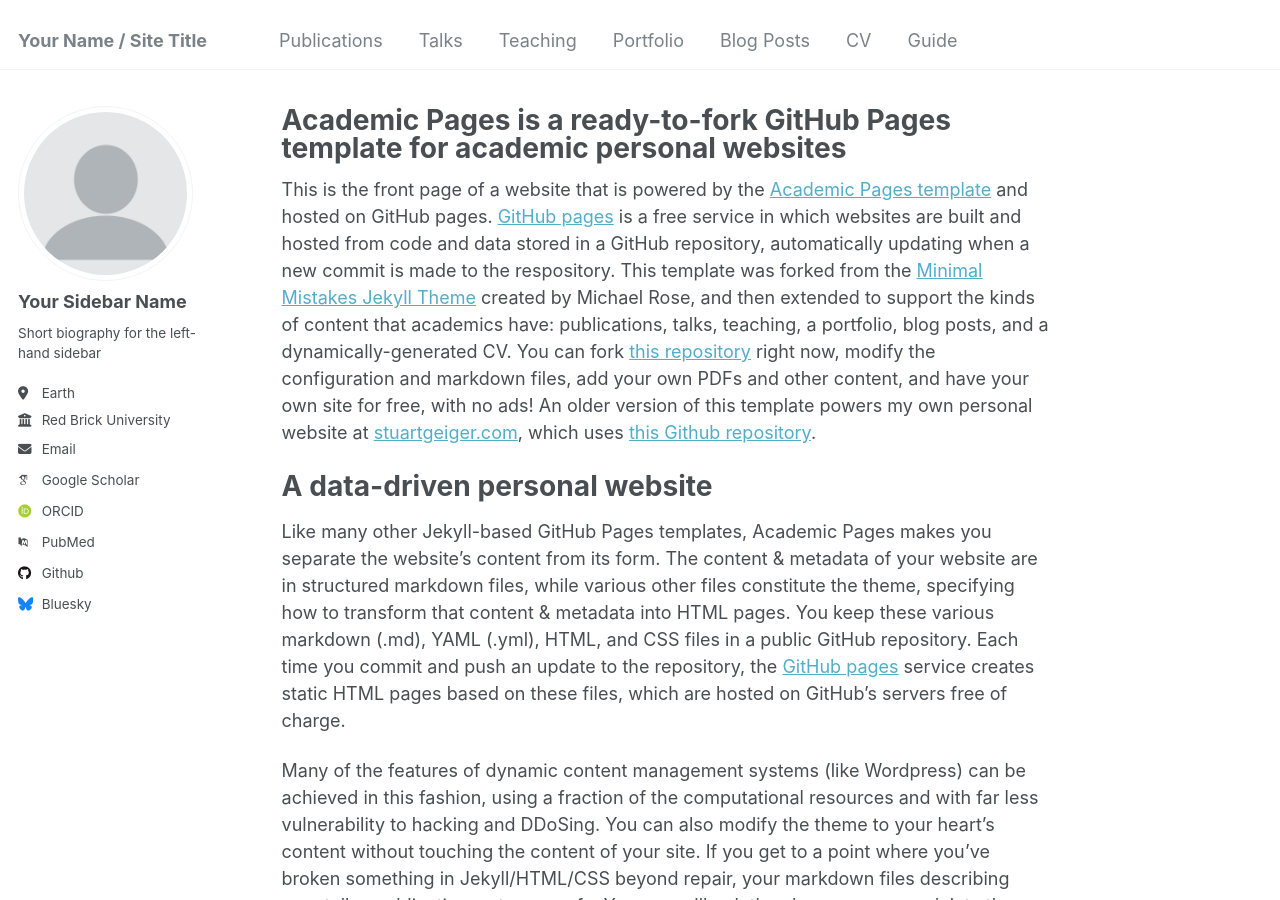
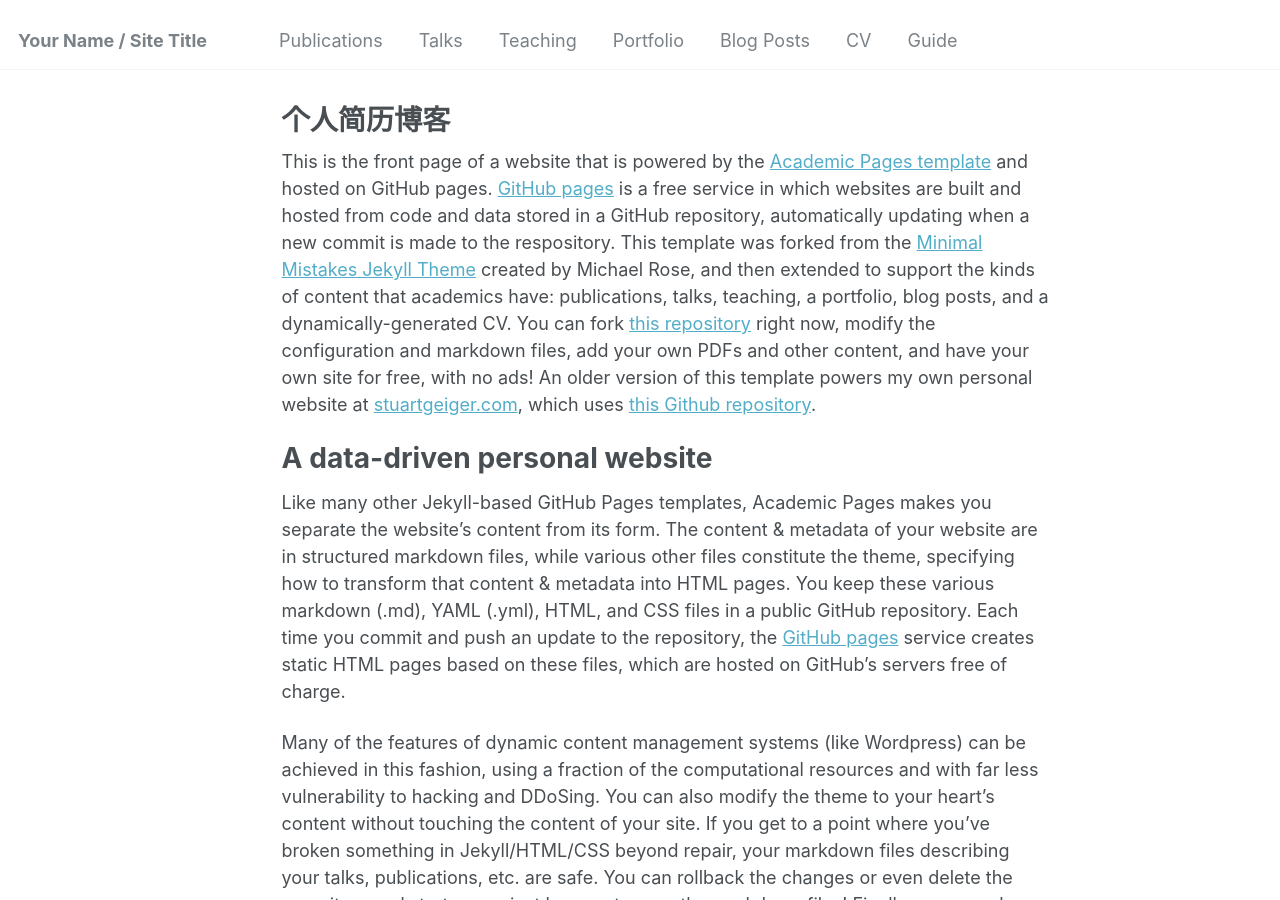
Before and after one commit to creativevisionarydeveloper2024/YanTengZhang.github.io, a Jekyll site: the page built from _pages/about.md, in a window 1280 px wide and 900 px high. Built offline with Jekyll 4.4.1, drawn with Linux system fonts in a browser that asks for light colours; some web fonts are replaced.

Commit message:
Update about.md

```diff
--- a/_pages/about.md
+++ b/_pages/about.md
@@ -1,7 +1,7 @@
 ---
 permalink: /
-title: "Academic Pages is a ready-to-fork GitHub Pages template for academic personal websites"
-author_profile: true
+title: "个人简历博客"
+author_profile: false
 redirect_from:
   - /about/
   - /about.html
```
